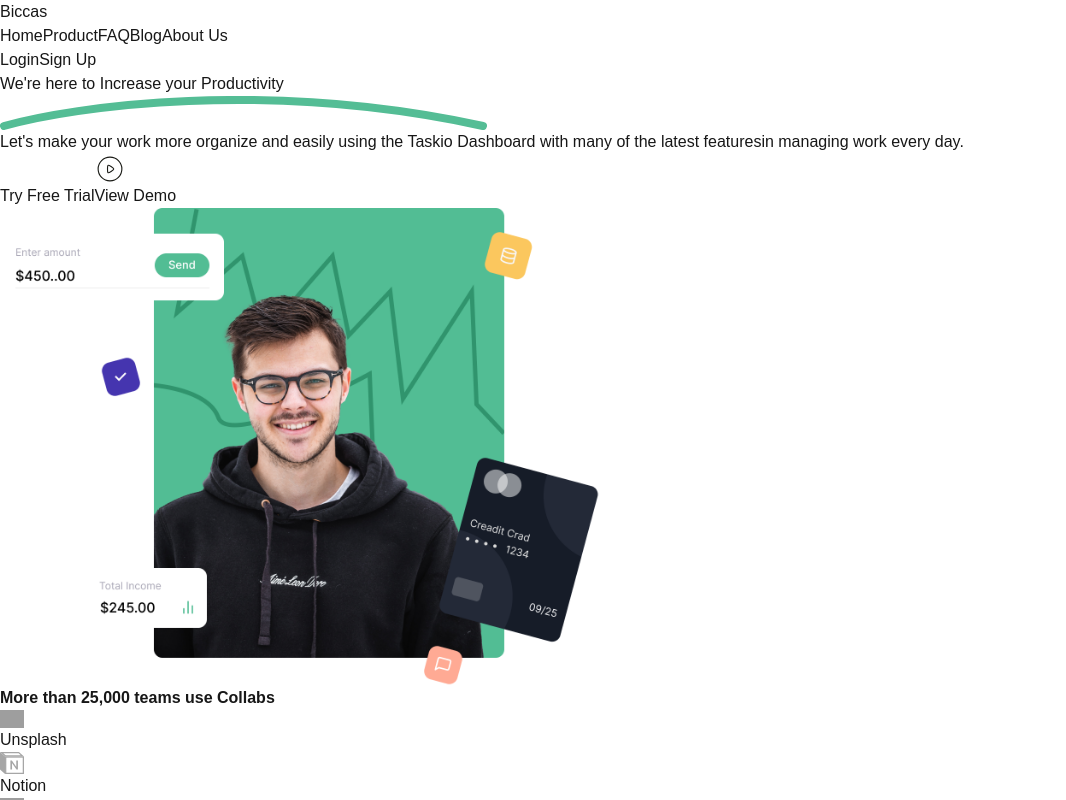
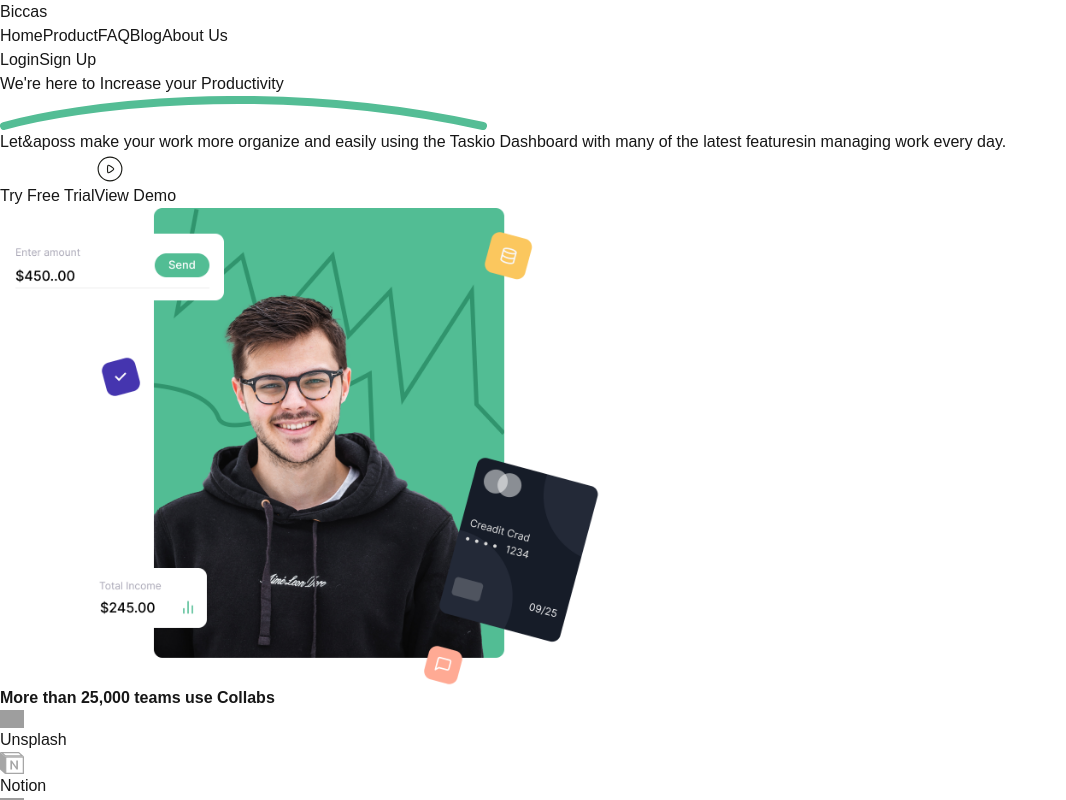
Before and after one commit to saksham1864/se_sample, a Next.js app: page / in a window 1280 px wide. Shown: the top 800 px of the page, without its empty margins (0-1066 px from the left). Built offline with nearby package versions, Linux system fonts and the light colour scheme; grey boxes are pictures that could not be loaded.

Commit message:
Update intro.js

```diff
--- a/src/app/components/intro.js
+++ b/src/app/components/intro.js
@@ -32,7 +32,7 @@ export default function IntroComponent() {
           </div>
 
           <p className="mt-9 text-2xl p-4 md:ml-20 text-left justify-between  text-black">
-            Let's make your work more organize and easily using the Taskio
+            Let&aposs make your work more organize and easily using the Taskio
             Dashboard with many of the latest featuresin managing work every
             day.
           </p>
```
